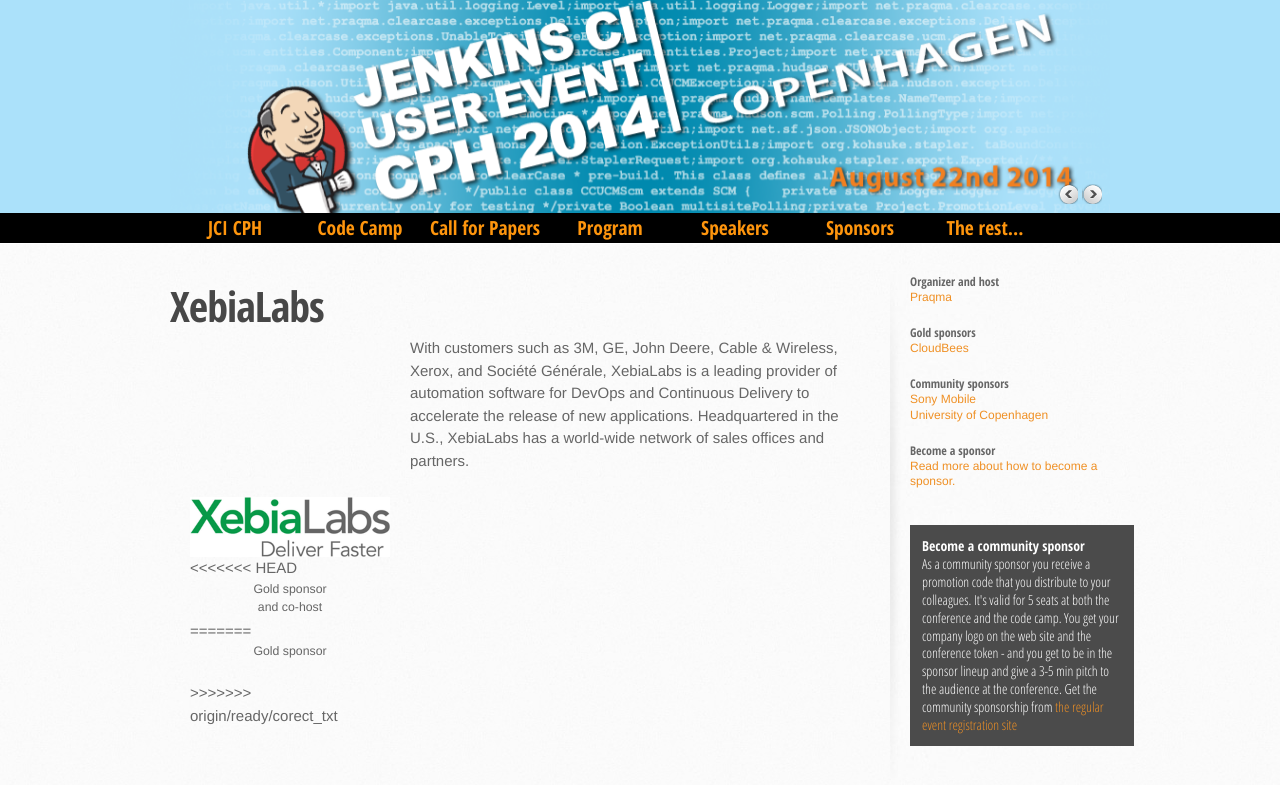
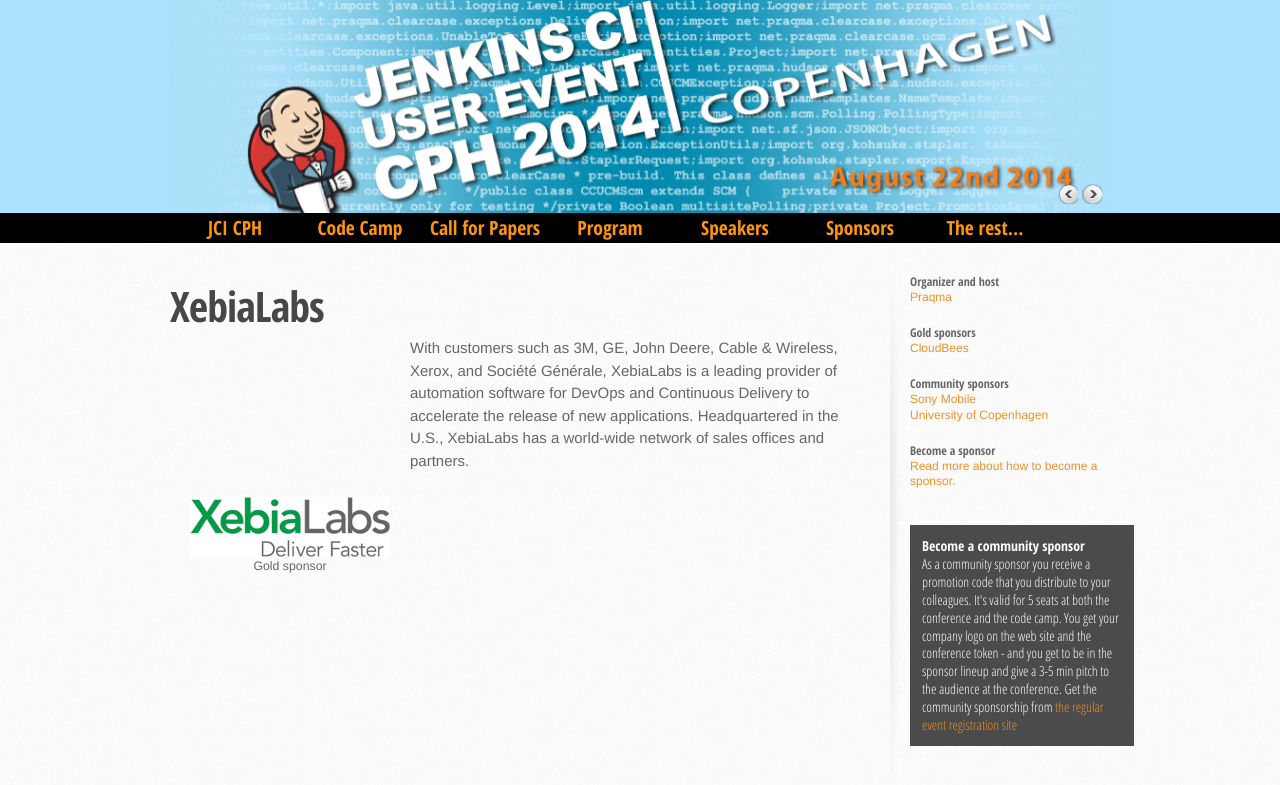
Before and after one commit to JCICPH/jcicph.github.io, a Jekyll site: the page built from sponsors/xbialabs.md, in a window 1280 px wide. Shown: the top 785 px of the page. Built offline with Jekyll 4.4.1, drawn with Linux system fonts in a browser that asks for light colours; nearby versions of some CDN libraries.

Commit message:
fixing merge conflict

```diff
--- a/sponsors/xbialabs.md
+++ b/sponsors/xbialabs.md
@@ -7,11 +7,7 @@
   <div style="height:200px;position:relative;">
     <img style="position: absolute; bottom: 0;width:200px" src="/images/XebiaLabs.png" />
   </div>
-<<<<<<< HEAD
-  <div style="height:40px;text-align:center;font-size:82%;">Gold sponsor<br/> and co-host</div>
-=======
   <div style="height:40px;text-align:center;font-size:82%;">Gold sponsor</div>
->>>>>>> origin/ready/corect_txt
 </div>
 
 
```
